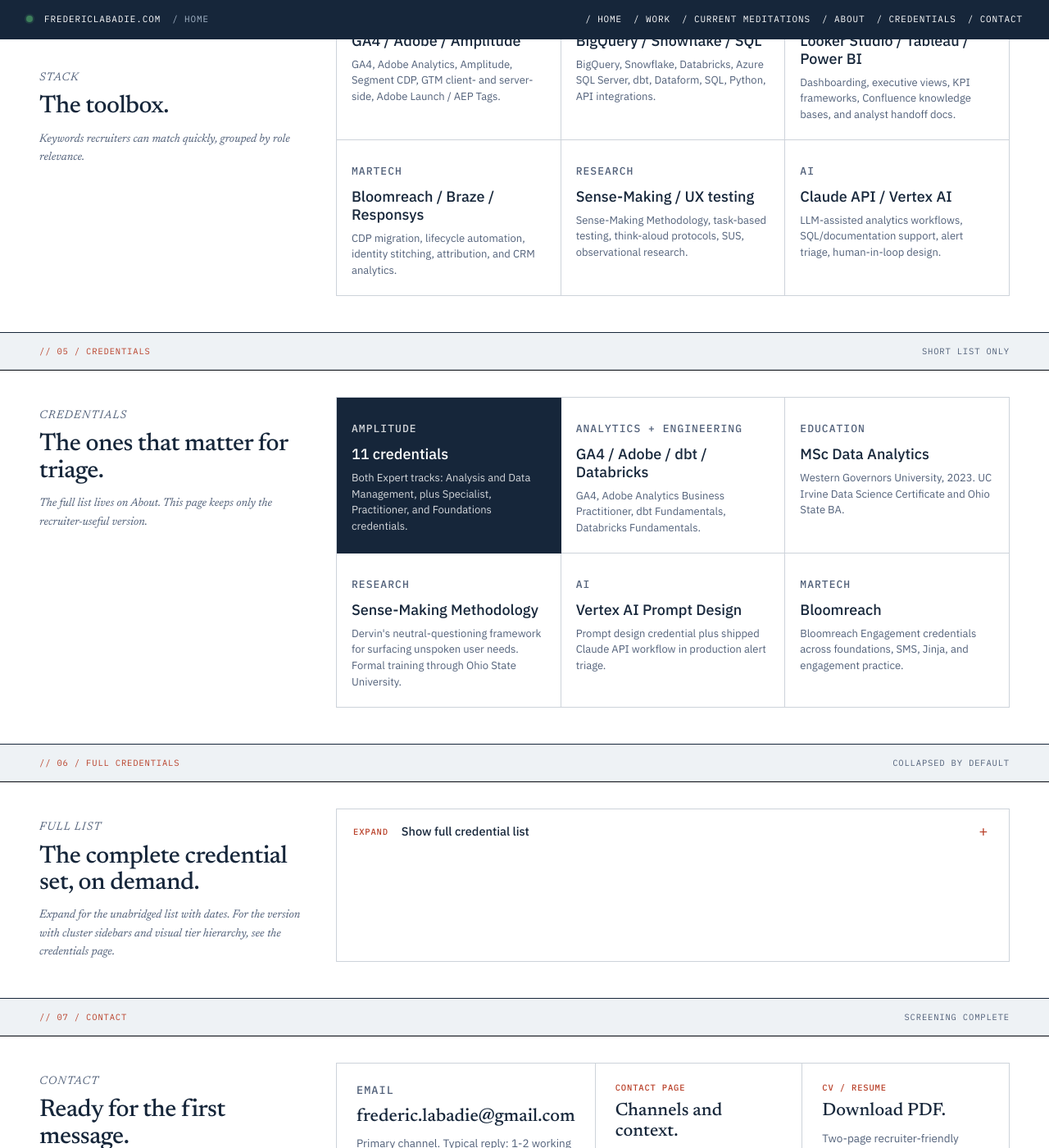
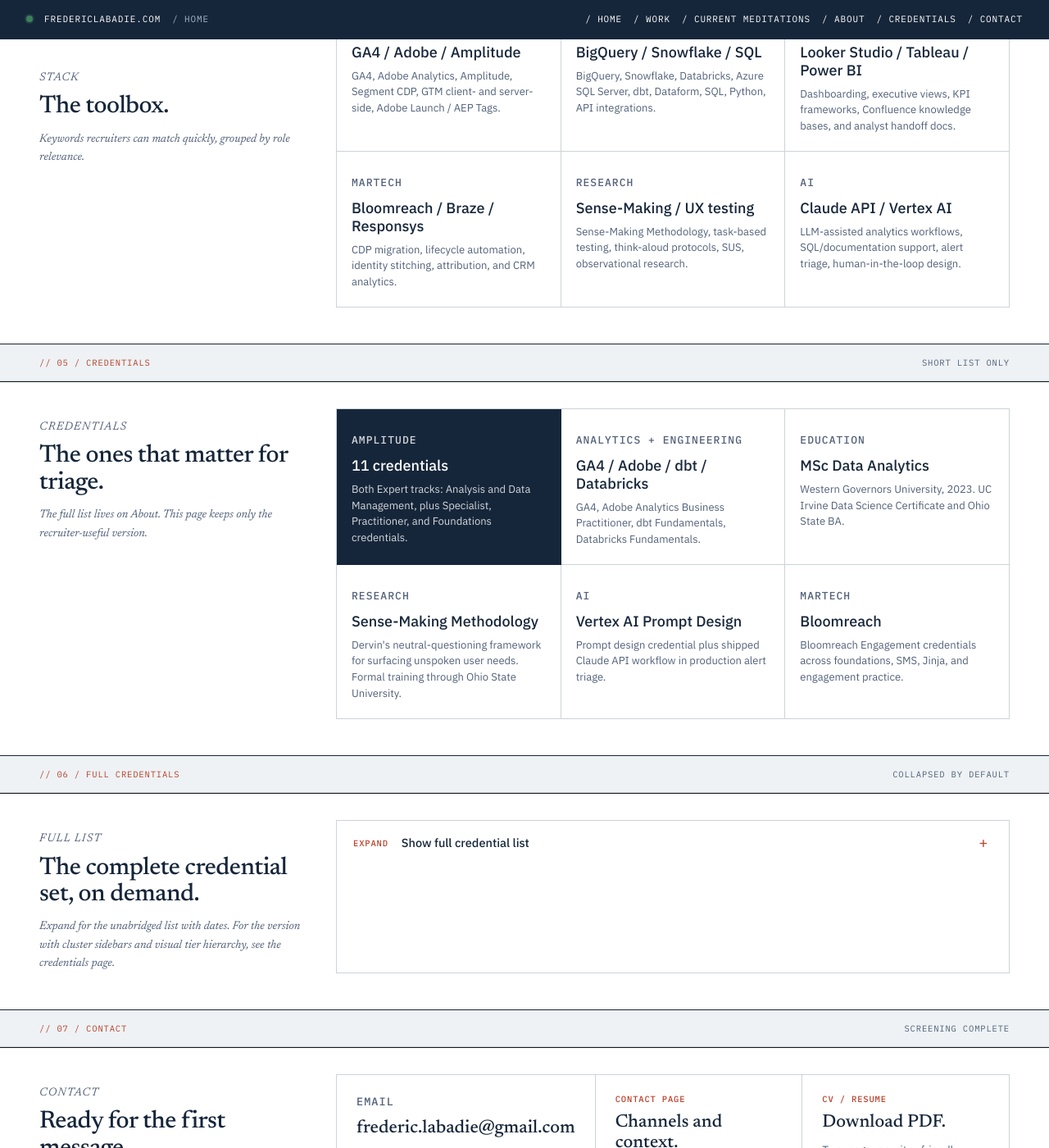
Before and after one commit to fredericlabadie/fredericlabadie.github.io, a Jekyll site: the page built from recruiters/index.html, in a window 1280 px wide and 1400 px high, scrolled down 3156 px. Shown: the whole window at 82% size. Built offline with Jekyll 4.4.1, drawn with Linux system fonts in a browser that asks for light colours; comment, search, counter and statistics services are not loaded; some of the changed text lies outside the part shown.

Commit message:
fix: QA pass 2 — recruiters copy fixes
- 'authorization' → 'authorisation' (British spelling)
- 'human-in-loop' → 'human-in-the-loop design'
- '1-2 working days' × 2 → en dash
- '38h monthly hours recovered' → 'analyst hours recovered / month'

Co-Authored-By: Claude Sonnet 4.6 <noreply@anthropic.com>

```diff
--- a/recruiters/index.html
+++ b/recruiters/index.html
@@ -195,7 +195,7 @@ extra_css:
             </div>
             <div>
               <dt>Reply time</dt>
-              <dd>Usually 1-2 working days by email</dd>
+              <dd>Usually 1–2 working days by email</dd>
             </div>
           </dl>
         </div>
@@ -342,7 +342,7 @@ extra_css:
               <h3>Claude API / Vertex AI</h3>
               <p>
                 LLM-assisted analytics workflows, SQL/documentation support,
-                alert triage, human-in-loop design.
+                alert triage, human-in-the-loop design.
               </p>
             </article>
           </div>
@@ -647,7 +647,7 @@ extra_css:
             <article>
               <p class="bp-rec-mono bp-rec-accent">Email</p>
               <strong>frederic.labadie@gmail.com</strong>
-              <p>Primary channel. Typical reply: 1-2 working days.</p>
+              <p>Primary channel. Typical reply: 1–2 working days.</p>
             </article>
             <a href="/contact/"
               ><span class="bp-rec-mono bp-rec-accent">Contact page</span
```
Also changed, not shown: other parts of recruiters/index.html (+2 -2 lines).
